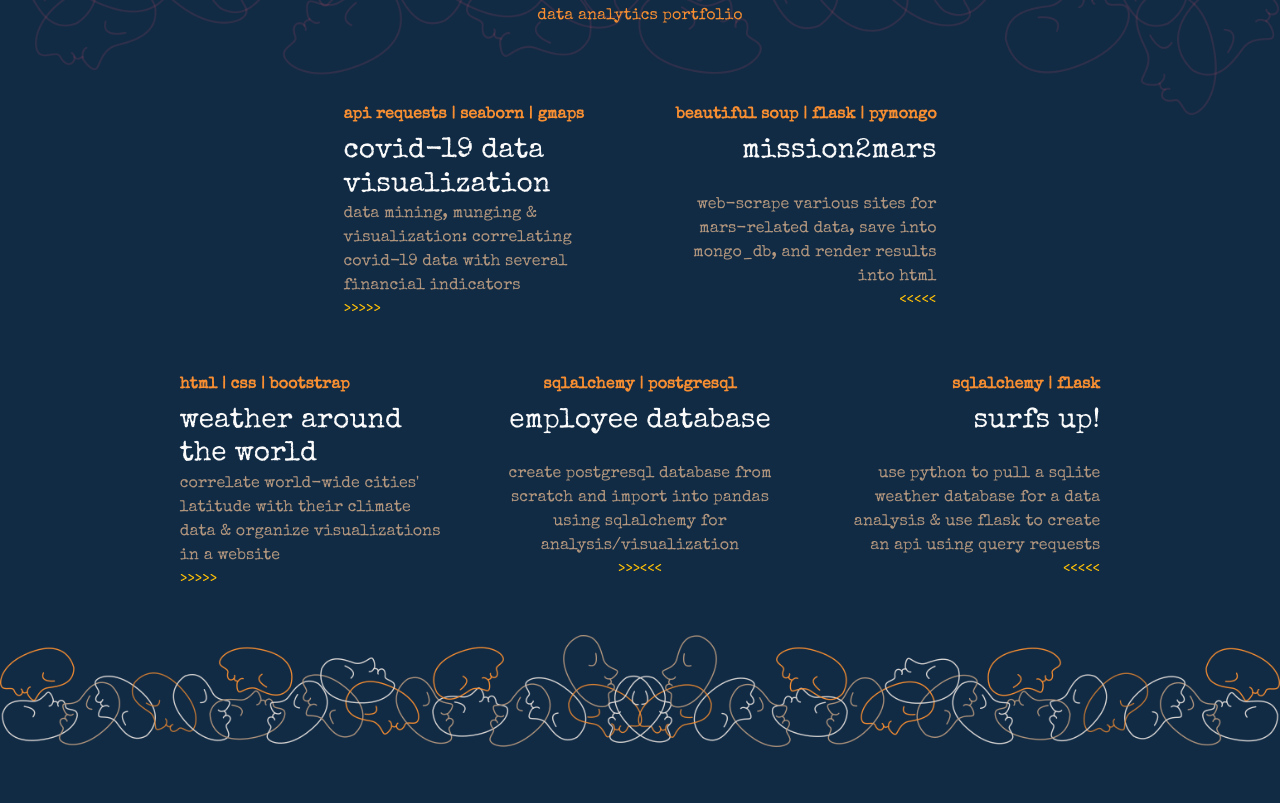
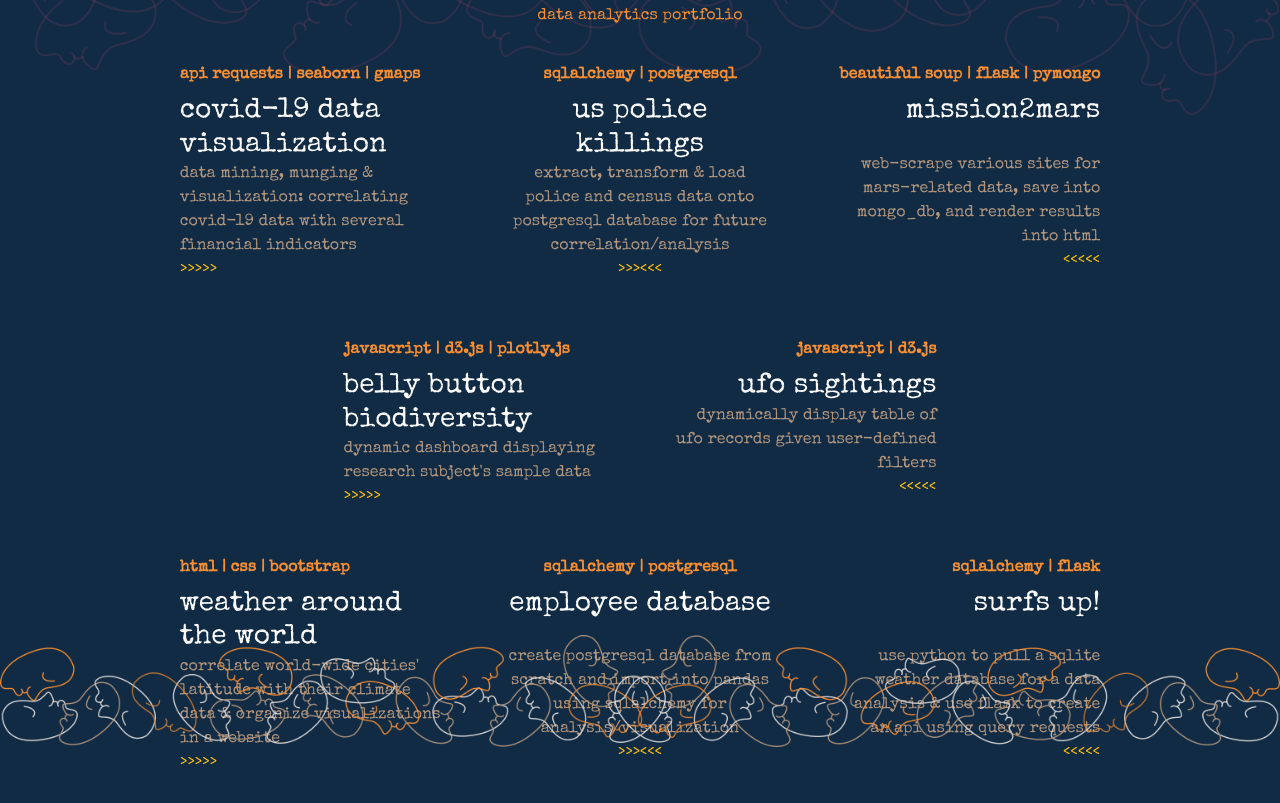
Before and after one commit to felipeomurillo/felipeomurillo.github.io, a plain HTML site: page index.html in a window 1280 px wide. Shown: the part 73-876 px from the top of the page. Before the commit the page ends 800 px from the top, so only its background shows below. Drawn offline with nearby package versions, Linux system fonts and the light colour scheme.

Commit message:
Added recent projects

```diff
--- a/index.html
+++ b/index.html
@@ -24,21 +24,35 @@
     <div class="col-12 text-center">
       <img id= "banner" src="images/top_banner.png" alt="top banner">
       <div id="banner-text" class="container">
-        <h1 class="blog-header-logo text-light" style="font-size: xx-large;">felipe murillo</h1>
-        <p style="color: #F78E31">data analytics portfolio</p>
+        <a href="https://www.linkedin.com/in/felipeomurillo/" target="_blank">
+          <h1 class="blog-header-logo text-light" style="font-size: xx-large;">felipe murillo</h1>
+        </a>
+        <a href="https://github.com/felipeomurillo" target="_blank">
+          <p style="color: #F78E31">data analytics portfolio</p>
+        </a>
       </div>
     </div>
   </section>
 
   <div class="container-body">
-      <div class="row justify-content-md-center">
+      <div class="row mb-0 justify-content-md-center">
         <div class="col-lg-3 col-md-8 col-sm-12">
           <div class="row no-gutters rounded overflow-hidden flex-md-row mb-1 h-md-250 position-relative">
             <div class="col p-3 d-flex flex-column position-static">
               <strong class="d-inline-block mb-2" style="color: #F78E31">api requests | seaborn | gmaps</strong>
               <h3 class="mb-0">covid-19 data visualization</h3>
               <p class="mb-auto" style="color:#B2967D">data mining, munging & visualization: correlating covid-19 data with several financial indicators</p>
-              <a href="https://github.com/felipeomurillo/equipo_f" class="text-warning stretched-link">>>>>></a>
+              <a href="https://github.com/felipeomurillo/equipo_f" target="_blank" class="text-warning stretched-link m-0">>>>>></a>
+            </div>
+          </div>
+        </div>
+        <div class="col-lg-3 col-md-8 col-sm-12">
+          <div class="row no-gutters rounded overflow-hidden flex-md-row mb-4 h-md-250 position-relative">
+            <div class="col p-3 d-flex flex-column position-static text-center">
+              <strong class="d-inline-block mb-2" style="color:#F78E31">sqlalchemy | postgresql </strong>
+              <h3 class="mb-0">us police killings</h3>
+              <p class="mb-auto" style="color:#B2967D">extract, transform & load police and census data onto postgresql database for future correlation/analysis</p>
+              <a href="https://github.com/felipeomurillo/etl-project" target="_blank" class="text-warning stretched-link">>>><<<</a>
             </div>
           </div>
         </div>
@@ -49,20 +63,43 @@
               <h3 class="mb-0">mission2mars</h3>
               <br>
               <p class="mb-auto" style="color:#B2967D">web-scrape various sites for mars-related data, save into mongo_db, and render results into html</p>
-              <a href="https://github.com/felipeomurillo/web-scraping-challenge" class="text-warning stretched-link"><<<<<</a>
+              <a href="https://github.com/felipeomurillo/web-scraping-challenge" target="_blank" class="text-warning stretched-link m-0"><<<<<</a>
             </div>
           </div>
         </div>
       </div>
 
-      <div class="row my-1 mb-5 justify-content-md-center">
+      <div class="row justify-content-md-center">
+        <div class="col-lg-3 col-md-8 col-sm-12">
+          <div class="row no-gutters rounded overflow-hidden flex-md-row mb-1 h-md-250 position-relative">
+            <div class="col p-3 d-flex flex-column position-static">
+              <strong class="d-inline-block mb-2" style="color: #F78E31">javascript | d3.js | plotly.js </strong>
+              <h3 class="mb-0">belly button biodiversity</h3>
+              <p class="mb-auto" style="color:#B2967D">dynamic dashboard displaying research subject's sample data</p>
+              <a href= "https://felipeomurillo.github.io/plotly-challenge/" target="_blank" class="text-warning stretched-link">>>>>></a>
+            </div>
+          </div>
+        </div>
+        <div class="col-lg-3 col-md-8 col-sm-12">
+          <div class="row no-gutters rounded overflow-hidden flex-md-row mb-4 h-md-250 position-relative">
+            <div class="col p-3 d-flex flex-column position-static text-right">
+              <strong class="d-inline-block mb-2" style="color:#F78E31">javascript | d3.js </strong>
+              <h3 class="mb-0">ufo sightings</h3>
+              <p class="mb-auto" style="color:#B2967D">dynamically display table of ufo records given user-defined filters</p>
+              <a href="https://github.com/felipeomurillo/javascript-challenge" target="_blank" class="text-warning stretched-link"><<<<<</a>
+            </div>
+          </div>
+        </div>
+      </div>
+
+      <div class="row mb-5 justify-content-md-center">
         <div class="col-lg-3 col-md-8 col-sm-12">
           <div class="row no-gutters rounded overflow-hidden flex-md-row mb-4 h-md-250 position-relative">
             <div class="col p-3 d-flex flex-column position-static">
               <strong class="d-inline-block mb-2" style="color: #F78E31">html | css | bootstrap</strong>
               <h3 class="mb-0">weather around the world</h3>
               <p class="mb-auto" style="color:#B2967D">correlate world-wide cities' latitude with their climate data & organize visualizations in a website</p>
-              <a href="https://felipeomurillo.github.io/Web-Design-Challenge/" class="text-warning stretched-link">>>>>></a>
+              <a href="https://felipeomurillo.github.io/Web-Design-Challenge/" target="_blank" class="text-warning stretched-link m-0">>>>>></a>
             </div>
           </div>
         </div>
@@ -73,7 +110,7 @@
               <h3 class="mb-0">employee database</h3>
               <br>
               <p class="mb-auto" style="color:#B2967D">create postgresql database from scratch and import into pandas using sqlalchemy for analysis/visualization</p>
-              <a href="#" class="text-warning stretched-link">>>><<<</a>
+              <a href="https://github.com/felipeomurillo/sql-challenge" target="_blank" class="text-warning stretched-link">>>><<<</a>
             </div>
           </div>
         </div>
@@ -84,20 +121,22 @@
               <h3 class="mb-0">surfs up!</h3>
               <br>
               <p class="mb-auto" style="color:#B2967D">use python to pull a sqlite weather database for a data analysis & use flask to create an api using query requests</p>
-              <a href="#" class="text-warning stretched-link"><<<<<</a>
+              <a href="https://github.com/felipeomurillo/sqlalchemy-challenge" target="_blank" class="text-warning stretched-link"><<<<<</a>
             </div>
           </div>
         </div>
       </div>
+
+
     </div>
 
-    <div class="footer-container">
+    <footer class="footer-container">
     <div class="row">
       <div class="col">
         <img id="footer" src="images/bottom_banner.png" alt="bottom banner">
       </div>
     </div>
-    </div>
+  </footer>
 
 </body>
 </html>
--- a/style.css
+++ b/style.css
@@ -24,7 +24,7 @@ body {
 
 div.container-body {
     position: absolute;
-    top: 20vh;
+    top: 15vh;
 }
 
 img#footer {
```
